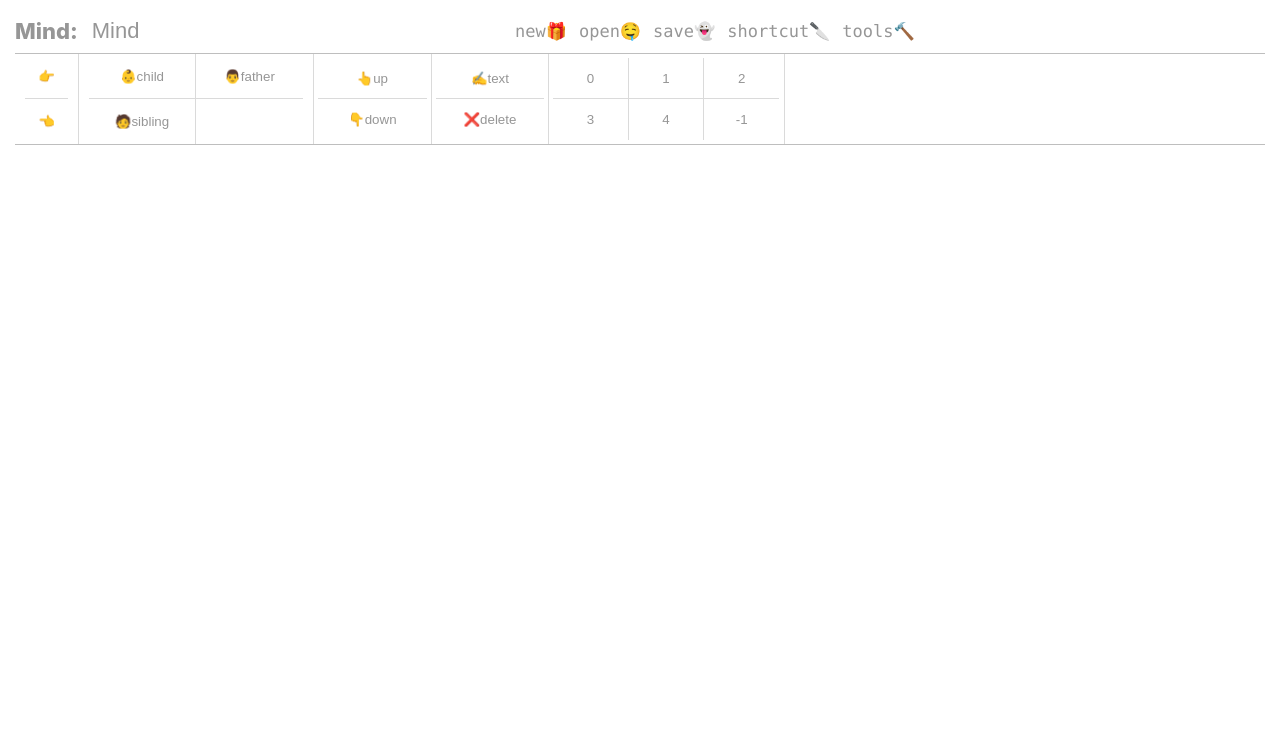
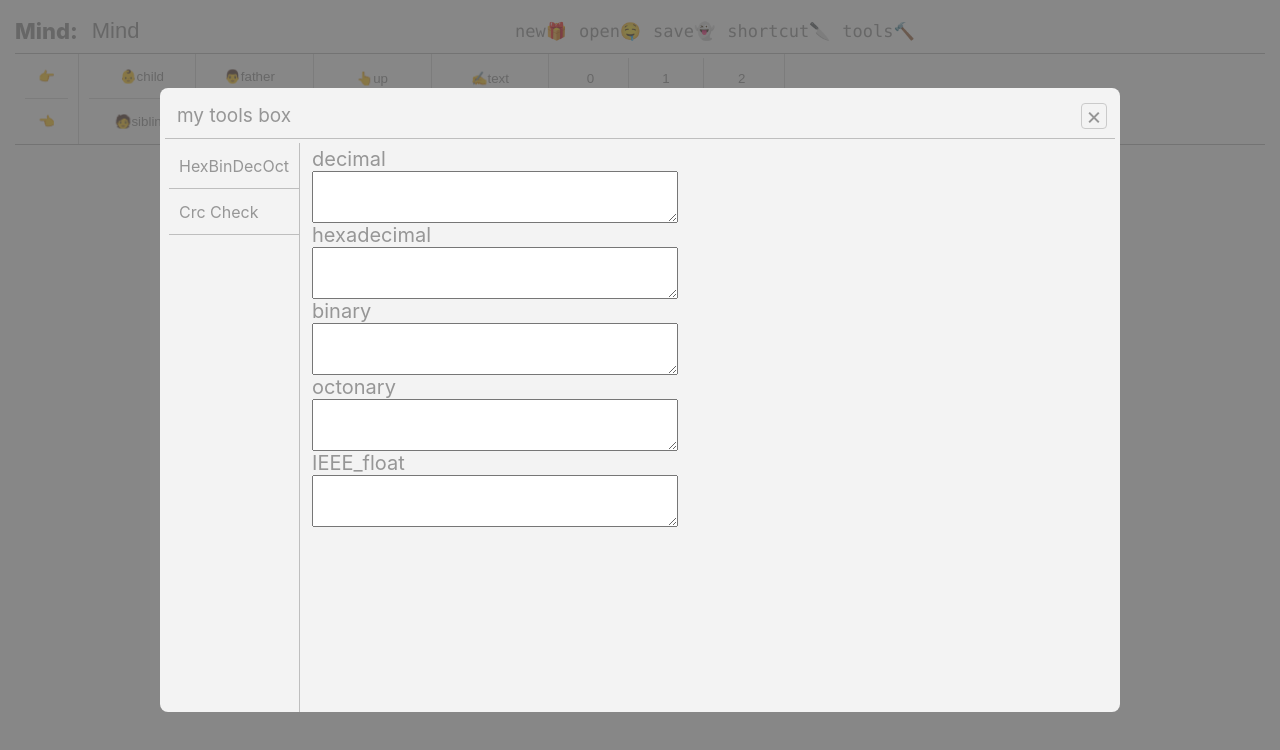
Before and after one commit to SiMonL250/Mind-app, a Vue app: page / in a window 1280 px wide. Shown: the top 750 px of the page. Built offline with nearby package versions, Linux system fonts and the light colour scheme.

Commit message:
'20241013-23:09'

```diff
--- a/src/App.vue
+++ b/src/App.vue
@@ -34,7 +34,7 @@
 			/>
 		</section>
 		<Modal
-			:show="isShowModal"
+			:show="/*isShowModal*/ true"
 			@close-modal="(action:interfaceEmitsAction<boolean>)=>{isShowModal = action.val}"
 		>
 			<template #title>
@@ -43,16 +43,24 @@
 				</div>
 			</template>
 			<template #body>
-				<Sidebar
+				<div class="side-bar">
+					<Sidebar
 					:itemList="sidebarItemList"
-					@switch-tool="(action:interfaceEmitsAction<toolTypes>)=>{curTool = action.val}"
+					@switch-tool="(action:interfaceEmitsAction<toolTypes>)=>{
+						curTool = action.val;
+
+					}"
 				/>
-				<!-- TODO change Component -->
-				<div class="tool-component">{{ curTool }}</div>
+				</div>
+				<!-- change Component --dynamic -->
+				<div class="tool-component">
+					<component :is="Components.get(curTool)"></component>
+				</div>
 			</template>
 		</Modal>
 		<ContextMenu
 			:menu="treeRightClickAction?.val.menu"
+			:treeNodeId="treeRightClickAction.val.treeNode.data.id"
 			v-if="showContextMenu"
 		/>
 	</div>
@@ -71,12 +79,12 @@ import {
 	handleNewAndSaveFile,
 	interfaceEmitsAction,
 } from "../src/hooks/operate";
-//import {getFatherNode} from "../src/interfaces/MindNodeProperty"
 import { FileStore } from "../src/store/MindFileStore";
 import { local, mindLocalKey } from "../src/hooks/localStorage.ts";
 import { sidebarProps, toolTypes } from "./interfaces/ComponentProperty";
 import ContextMenu from "./components/selfUIs/contextMenu/ContextMenu.vue";
 import { rightClickValType } from "./components/selfUIs/contextMenu/contextMenu";
+import { Components } from "./components/otherTools";
 
 /* defines and variables  */
 const instance = getCurrentInstance();
@@ -93,13 +101,14 @@ let MindFile = ref<mindFileContent>({
 });
 const isShowModal = ref(false);
 const sidebarItemList: sidebarProps[] = [
-	{ toolType: toolTypes.CrcCheck, innerText: "Crc Check" },
 	{
 		toolType: toolTypes.HexBinDecOct,
 		innerText: `${toolTypes.HexBinDecOct}`,
 	},
+	{ toolType: toolTypes.CrcCheck, innerText: "Crc Check" },
 ];
-const curTool: Ref<toolTypes> = ref(toolTypes.CrcCheck);
+const curTool: Ref<toolTypes> = ref(toolTypes.HexBinDecOct);
+
 const treeRightClickAction: Ref<interfaceEmitsAction<rightClickValType>> = ref({
 	action: "",
 	val: {
@@ -147,8 +156,8 @@ document.body.addEventListener("click", (e: PointerEvent) => {
 	hideContextMenu(e.target as Element);
 });
 document.body.addEventListener("contextmenu", (e: PointerEvent) => {
-	let target:Element = e.target as Element;
-	if(target.className == "menu-items"){
+	let target: Element = e.target as Element;
+	if (target.className == "menu-items") {
 		e.preventDefault();
 	}
 	hideContextMenu(target);
@@ -175,7 +184,10 @@ function storeAndMindInit() {
 	}
 }
 function hideContextMenu(target: Element) {
-	if (target.className == "treeNode" || target.className == "menu-items") return;
+	if (target.className == "treeNode") return;
+	if ((target as HTMLElement).dataset.hasSub === "true") {
+		return;
+	}
 	showContextMenu.value = false;
 }
 /* other functions  */
@@ -220,7 +232,32 @@ function hideContextMenu(target: Element) {
 		}
 	}
 }
+
+.side-bar{
+	width: 132px;
+}
 .tool-component {
+	width:calc(100% - 132px);
 	padding: 4px;
+	overflow: scroll;
+
+	&::-webkit-scrollbar {
+		width: 6px;
+		height: 6px;
+		background-color: #ffffff;
+	}
+	/*定义滚动条轨道
+ 内阴影+圆角*/
+	&::-webkit-scrollbar-track {
+		border-radius: 10px;
+		background-color: #ffffff;
+	}
+	/*定义滑块
+	 内阴影+圆角*/
+	&::-webkit-scrollbar-thumb {
+		border-radius: 10px;
+		-webkit-box-shadow: inset 0 0 6px rgba(0, 0, 0, 0.3);
+		background-color: #c9c9c9;
+	}
 }
 </style>
--- /dev/null
+++ b/src/components/otherTools/Crc/Crc.vue
@@ -0,0 +1,13 @@
+<template>
+    <div>
+        CrcCheck
+    </div>
+</template>
+
+<script setup lang="ts">
+
+</script>
+
+<style lang="scss" scoped>
+
+</style>
--- /dev/null
+++ b/src/components/otherTools/HexBinDecOct/HexBinDecOct.vue
@@ -0,0 +1,149 @@
+<template>
+	<div class="scale-container">
+		<div v-for="(item, ind) of sList" :key="ind" class="scale-item">
+			<div class="label">{{ item.type }}</div>
+			<textarea
+				:type="'text'"
+				:class="{input:true,unvalid:!item.valid}"
+				v-model="item.val"
+				@input="
+					 (e:InputEvent)=> {
+						item?.onInput.call(item, e);
+					}
+				"
+				autocorrect="off"
+				spellcheck="false"
+
+			/>
+		</div>
+	</div>
+</template>
+
+<script setup lang="ts">
+import { Ref, ref } from "vue";
+import { debounce } from "../../../hooks/debounce";
+import { interfaceScaleListItem,callback,rexs, EventInput } from "./index";
+
+const sList: Ref<Array<interfaceScaleListItem>> = ref([
+	{
+		type: "decimal",
+		val: "",
+		valid:true,
+		onInput: function (e) {
+			let callback: callback = function () {
+				debounced(this, rexs.DecimalRegExp);
+			};
+			EventHandle(this, rexs.DecimalRegExp, e, callback);
+		},
+	},
+	{
+		type: "hexadecimal",
+		valid:true,
+		val: "",
+		onInput: function (e) {
+			let callback: callback = function () {
+				debounced(this, rexs.HexadecimalRegExp);
+			};
+			EventHandle(this, rexs.HexadecimalRegExp, e, callback);
+		},
+	},
+	{
+		type: "binary",
+		valid:true,
+		val: "",
+		onInput: function (e) {
+			let callback: callback = function () {
+				debounced(this, rexs.BinaryRegExp);
+			};
+			EventHandle(this, rexs.BinaryRegExp, e, callback);
+		},
+	},
+	{
+		type: "octonary",
+		valid:true,
+		val: "",
+		onInput: function (e) {
+			let callback: callback = function () {
+				debounced(this, rexs.OctonaryRegExp);
+			};
+			EventHandle(this, rexs.OctonaryRegExp, e, callback);
+		},
+	},
+	{
+		type: "IEEE_float",
+		valid:true,
+		val: "",
+		onInput: function (e) {
+			let callback: callback = function () {
+				debounced(this, rexs.HexadecimalRegExp);
+			};
+			EventHandle(this, rexs.HexadecimalRegExp, e, callback);
+		},
+	},
+]);
+
+function calcScale(item: interfaceScaleListItem, rex: RegExp) {
+	if (!rex.test(item.val)) return;
+	//delete pre Zero and spaces
+
+	//TODO 计算新的进制值
+}
+
+const debounced = debounce(calcScale);
+
+function valMatchRex(rex: RegExp, val: string): boolean {
+	let t = val.trim().replace(rex,'');
+	return t.length===0;
+
+}
+
+function EventHandle(
+	_this: interfaceScaleListItem,
+	rex: RegExp,
+	e?: InputEvent | MouseEvent,
+	_callback?: callback
+) {
+	if (e.type === EventInput) { //input event
+		let ievent = (e as InputEvent);
+		// let str: string = ie.data;
+		let ielement = ievent.target as HTMLInputElement;
+		let val = ielement.value;
+		// let key:string = (e as InputEvent).
+		if(valMatchRex(rex,val)){
+			_this.valid = true;
+			calcScale(_this,rex);
+
+		}else{
+			_this.valid = false;
+		}
+
+	}
+}
+</script>
+
+<style lang="scss" scoped>
+.scale-container {
+	width: 100%;
+	.scale-item {
+		height: fit-content;
+		font-size: 20px;
+		padding: 0 8px;
+		.label {
+			font-weight: 400;
+		}
+		.input {
+			font-size: 20px;
+			padding: 2px;
+			min-height: 30px;
+			width: 360px;
+			max-width: 100%;
+			outline: none;
+			display: block;
+
+		}
+		.unvalid{
+			border-color: rgb(255, 129, 129);
+		}
+	}
+}
+</style>
--- /dev/null
+++ b/src/components/otherTools/HexBinDecOct/index.ts
@@ -0,0 +1,22 @@
+export namespace rexs {
+	// export const DecimalRegExp = /^-?\d+(\.\d+)?([eE][-+]?\d+)?$/;
+	// export const BinaryRegExp = /^[01]+$/;
+	// export const HexadecimalRegExp = /^[a-fA-F0-9]+$/; //hex and float
+	// export const OctonaryRegExp = /^[0-7]+$/;
+	export const DecimalRegExp = /^-?\d+(\.\d+)?([eE][-+]?\d+)?$/g;
+	export const BinaryRegExp = /\s*[01]+\s*/g;
+	export const HexadecimalRegExp = /\s*[a-fA-F0-9]+\s*/g; // hex and float
+	export const OctonaryRegExp = /\s*[0-7]+\s*/g;
+}
+
+export const EventInput: string = "input";
+export type callback = (...args: any[]) => void;
+type st = "decimal" | "hexadecimal" | "binary" | "octonary" | "IEEE_float";
+
+export interface interfaceScaleListItem {
+	type: st;
+	val: string;
+	valid: boolean;
+	onInput?: (e?: InputEvent) => void;
+	onClick?: (e?: MouseEvent) => void;
+}
--- /dev/null
+++ b/src/components/otherTools/index.ts
@@ -0,0 +1,9 @@
+import { Component } from "vue";
+import {toolTypes} from "../../interfaces/ComponentProperty"
+import HexBinDecOct from "../otherTools/HexBinDecOct/HexBinDecOct.vue";
+import Crc from "./Crc/Crc.vue";
+
+export const Components = new Map<string, Component>([
+	[toolTypes.HexBinDecOct, HexBinDecOct],
+	[toolTypes.CrcCheck, Crc],
+]);
--- a/src/components/selfUIs/Modal/Modal.vue
+++ b/src/components/selfUIs/Modal/Modal.vue
@@ -52,7 +52,7 @@ watch(props,(newVal)=>{
     top: 0%;
 
     .modal-box{
-        width: 55vw;
+        width: 75vw;
         height: 78vh;
         background-color: rgb(243, 243, 243);
         border-radius: 8px;
--- a/src/components/selfUIs/contextMenu/ContextMenu.vue
+++ b/src/components/selfUIs/contextMenu/ContextMenu.vue
@@ -8,15 +8,24 @@
 			class="menu-items"
 			v-for="(item, ind) of props.menu.items"
 			:key="ind"
-			@click="menuItemClick(item)"
+			:data-has-sub = "item.subMenu?true:false"
+			@click="(e:PointerEvent)=>{
+				itemClick = {
+					clientX : e.clientX,
+					clientY : e.clientY,
+				}
+				decideShowSub(item);
+				if(item.clickEvent){
+					item.clickEvent();
+				}
+			}"
 		>
-			<!-- TODO subMenu -->
-			{{ item.text }}
-			<div v-if="item.subMenu">&gt;</div>
+			{{ item.text + (item.subMenu ? ">" : "") }}
+			<div v-if="item.subMenu"></div>
 			<div
 				v-if="
 					item.subMenu &&
-					showSubMenu.id == item.id &&
+					showSubMenu.menuItemId == item.id &&
 					showSubMenu.show
 				"
 				class="submenu-container"
@@ -27,6 +36,7 @@
 					class="submenu-item"
 					v-for="(i, ind) of item.subMenu"
 					:key="ind"
+					@click="i.clickEvent"
 				>
 					{{ i.text }}
 				</div>
@@ -38,51 +48,52 @@
 <script setup lang="ts">
 import { CSSProperties, onMounted, ref, Ref, watch } from "vue";
 import { menuProps, contextMenuItem } from "./contextMenu";
-const menuWidth: number = 176;
-const subMenuWidth: number = 78;
-const showSubMenu = ref({ id: "", show: false });
+import { nextTick } from "vue";
+const showSubMenu = ref({ menuItemId: "", show: false });
 const props = defineProps<{
 	menu: menuProps;
+	treeNodeId:string
 }>();
 const container = ref(null);
 const subMenu = ref(null);
+const itemClick = ref({ clientX: 0, clientY: 0 });
 const menuStyleClass: Ref<CSSProperties> = ref({
 	position: "absolute",
-	width: `${menuWidth}px`,
 });
-const subMenuStyleClass: Ref<CSSProperties> = ref({
-	width: `${subMenuWidth}px`,
-	right: `${-subMenuWidth - 5}px`,
-});
+const subMenuStyleClass: Ref<CSSProperties> = ref({});
 watch(
 	() => props.menu.position,
 	(_new, _old) => {
-		showSubMenu.value = { id: "", show: false };
 		calcMenuPosition();
 	}
 );
+watch(()=>props.treeNodeId,(n,o)=>{
+	if(n!=o){
+		showSubMenu.value.show = false
+	}
+})
 onMounted(() => {
 	calcMenuPosition();
 });
-function menuItemClick(item: contextMenuItem) {
-	if (item.subMenu ) {
-		if(item.id == showSubMenu.value.id)
+
+function decideShowSub(item: contextMenuItem) {
+	if (item.subMenu) {
+		if (item.id == showSubMenu.value.menuItemId)
 			showSubMenu.value.show = !showSubMenu.value.show;
-		else{
+		else {
 			showSubMenu.value.show = true;
 		}
 	} else {
-		if (!item.subMenu) {
-			showSubMenu.value.show = false;
-		}
+		showSubMenu.value.show = false;
 	}
-	showSubMenu.value.id = item.id;
-
-	calcSubMenuPosition();
+	showSubMenu.value.menuItemId = item.id;
+	nextTick(() => {
+		calcSubMenuPosition(itemClick);
+	});
 }
 
 function calcMenuPosition() {
-	if (!container) return;
+	if (!container.value) return;
 	let windowWidth: number = document.documentElement.clientWidth;
 	let windowHeight: number = document.documentElement.clientHeight;
 	let menuHeight: number = (container.value as HTMLElement).offsetHeight;
@@ -100,29 +111,42 @@ function calcMenuPosition() {
 	menuStyleClass.value.top = `${showY}px`;
 	menuStyleClass.value.left = `${showX}px`;
 }
-function calcSubMenuPosition(){
-	//TODO 计算子菜单显示位置，不然会被窗口遮住
-	console.dir(subMenu.value)
-	if(showSubMenu.value.show && (!subMenu || !subMenu)) return;
+function calcSubMenuPosition(
+	itemClick: Ref<{ clientX: number; clientY: number }>
+) {
+	// 计算子菜单显示位置，不然会被窗口遮住
+	if (!showSubMenu.value.show) return;
+	if (!subMenu.value) {
+		showSubMenu.value.show = false;
+
+		return;
+	}
 	let windowWidth: number = document.documentElement.clientWidth;
 	let windowHeight: number = document.documentElement.clientHeight;
 
-	let subMenuDomRect = (subMenu.value as HTMLElement).getBoundingClientRect();
-	let menuDomRect = (container.value as HTMLElement).getBoundingClientRect();
+	let sub = subMenu.value[0] as HTMLElement;
+	if (!sub) return;
 
-	let subWidth:number = subMenuDomRect.width;
-	let subHeight:number =subMenuDomRect.height;
-		//右上角坐标，有用
-	let subMenuTopRightX:number = subMenuDomRect.left;
-	let subMenuTopRightY:number = subMenuDomRect.top;
-	let menuTopRightX: number = menuDomRect.left;
-	let menuTopRightY: number = menuDomRect.top;
+	let menuDomRect = (container.value as HTMLElement)?.getBoundingClientRect();
 
-	let showX = (subMenuTopRightX+subWidth > windowWidth-10)?menuTopRightX-subWidth:(-subMenuWidth - 10);
-	let showY = (subMenuTopRightY+subHeight > windowHeight-10)?menuTopRightY-subHeight:0;
+	let menuRight = menuDomRect.right;
+	//左上角坐标，有用
 
-	subMenuStyleClass.value.top = `${showY}px`;
-	subMenuStyleClass.value.left = `${showX - 5}px`;
+	let subMenuWidth: number = sub.offsetWidth;
+	let subMenuHeight: number = sub.offsetHeight;
+	let menuWidth: number = menuDomRect.width;
+	let showX =
+		menuRight + subMenuWidth > windowWidth - 5 /* 如果右边超出屏幕*/
+			? menuWidth - 7
+			: -subMenuWidth - 5;
+
+	if (itemClick.value.clientY + subMenuHeight > windowHeight - 5) {
+		//注意第一个非sattic父元素
+		subMenuStyleClass.value.top = `${-subMenuHeight}px`;
+	} else {
+		subMenuStyleClass.value.top = `${0}px`;
+	}
+	subMenuStyleClass.value.right = `${showX}px`;
 }
 </script>
 
@@ -165,23 +189,24 @@ $hoverBkgColor: rgb(233, 233, 233);
 		border-bottom: 1px solid var(--color-border-default);
 		transition: 0.12s;
 		display: flex;
+		justify-content: space-between;
+		box-sizing: border-box;
 		position: relative;
-		justify-content: space-between;
 		&:hover {
 			background-color: $hoverBkgColor;
 		}
 
 		.submenu-container {
+			width: 76px;
 			position: absolute;
-			padding: 10px 5px;
-			right: -60px;
+			padding: 4px 1px;
 			background-color: $itemBkgColor;
 			border: 1px solid var(--color-border-default);
 			box-sizing: border-box;
 			.submenu-item {
 				border-bottom: 1px solid var(--color-border-default);
 				padding: 0 4px;
-				:hover{
+				&:hover {
 					background-color: $hoverBkgColor;
 				}
 			}
--- a/src/components/selfUIs/contextMenu/contextMenu.ts
+++ b/src/components/selfUIs/contextMenu/contextMenu.ts
@@ -1,11 +1,13 @@
+import { interfaceEmitsAction } from "../../../hooks/operate";
 import { MindNode } from "../../../interfaces/MindNodeProperty";
 
 export type itemIdType = string;
+export type menuActionValType = any;//TODO any else
 export interface contextMenuItem {
 	id: itemIdType;
 	text: string;
 	subMenu?: Array<subMenu>;
-	clickEvent?: (e?: PointerEvent) => void;
+	clickEvent?: (e?: PointerEvent,clickAction?:interfaceEmitsAction<menuActionValType>) => void;
 }
 interface subMenu {
 	id: itemIdType;
--- a/src/components/treeChart/treeChart.vue
+++ b/src/components/treeChart/treeChart.vue
@@ -7,7 +7,7 @@
 			}"
 		>
 			<div
-				class="treeNode"
+				:class="{ treeNode: true}"
 				:id="node.data.id"
 				ref="curNodeEle"
 				@contextmenu="
@@ -16,6 +16,7 @@
 					}
 				"
 			>
+			<!-- TODO  focused  -->
 				{{ node.data.text }}
 			</div>
 		</div>
@@ -74,8 +75,13 @@ let childAndFatherProp: interfaceChildAndFatherProp;
 window.addEventListener(
 	"resize",
 	() => {
-		line?.position();
-		//TODO 好像有bug？？
+		try{
+			line?.position();
+		}catch(e){
+
+		}
+
+		// 好像有bug？？
 	},
 	false
 );
@@ -84,7 +90,9 @@ function rightClick(e: PointerEvent, node: MindNode) {
 	// console.log("e :>> ", e);
 	e.preventDefault();
 	//emit to direct parent
-
+	function itemClick() {
+		console.log("itemClick :>> ");
+	}
 	let val: rightClickValType = {
 		menu: {
 			position: {
@@ -92,23 +100,26 @@ function rightClick(e: PointerEvent, node: MindNode) {
 				clientY: e.clientY,
 			},
 			items: [
-				{ id: "editText", text: "edit text" },
-				{ id: "delete", text: "delete" },
+				{ id: "editText", text: "edit text", clickEvent: itemClick },
+				{ id: "delete", text: "delete", clickEvent: itemClick },
 				{
 					id: "insert",
 					text: "insert",
 					subMenu: [
 						{
-							id: 'child',
-							text: 'child',
+							id: "child",
+							text: "child",
+							clickEvent: itemClick,
 						},
 						{
-							id: 'father',
-							text: 'father',
+							id: "father",
+							text: "father",
+							clickEvent: itemClick,
 						},
 						{
-							id: 'sibling',
-							text: 'sibling',
+							id: "sibling",
+							text: "sibling",
+							clickEvent: itemClick,
 						},
 					],
 				},
@@ -119,21 +130,33 @@ function rightClick(e: PointerEvent, node: MindNode) {
 						{
 							id: PriorytyLevel.highest,
 							text: PriorytyLevel.highest,
+							clickEvent: itemClick,
 						},
 						{
 							id: PriorytyLevel.higher,
 							text: PriorytyLevel.higher,
+							clickEvent: itemClick,
 						},
 						{
 							id: PriorytyLevel.medium,
 							text: PriorytyLevel.medium,
+							clickEvent: itemClick,
 						},
-						{ id: PriorytyLevel.lower, text: PriorytyLevel.lower },
+						{
+							id: PriorytyLevel.lower,
+							text: PriorytyLevel.lower,
+							clickEvent: itemClick,
+						},
 						{
 							id: PriorytyLevel.lowest,
 							text: PriorytyLevel.lowest,
+							clickEvent: itemClick,
 						},
-						{ id: PriorytyLevel.none, text: PriorytyLevel.none },
+						{
+							id: PriorytyLevel.none,
+							text: PriorytyLevel.none,
+							clickEvent: itemClick,
+						},
 					],
 				},
 			],
@@ -240,4 +263,7 @@ $colorNodeBkg: #fafafa;
 	background-color: $colorNodeBkg;
 	cursor: pointer;
 }
+.focused {
+	border-color: aqua;
+}
 </style>
```
